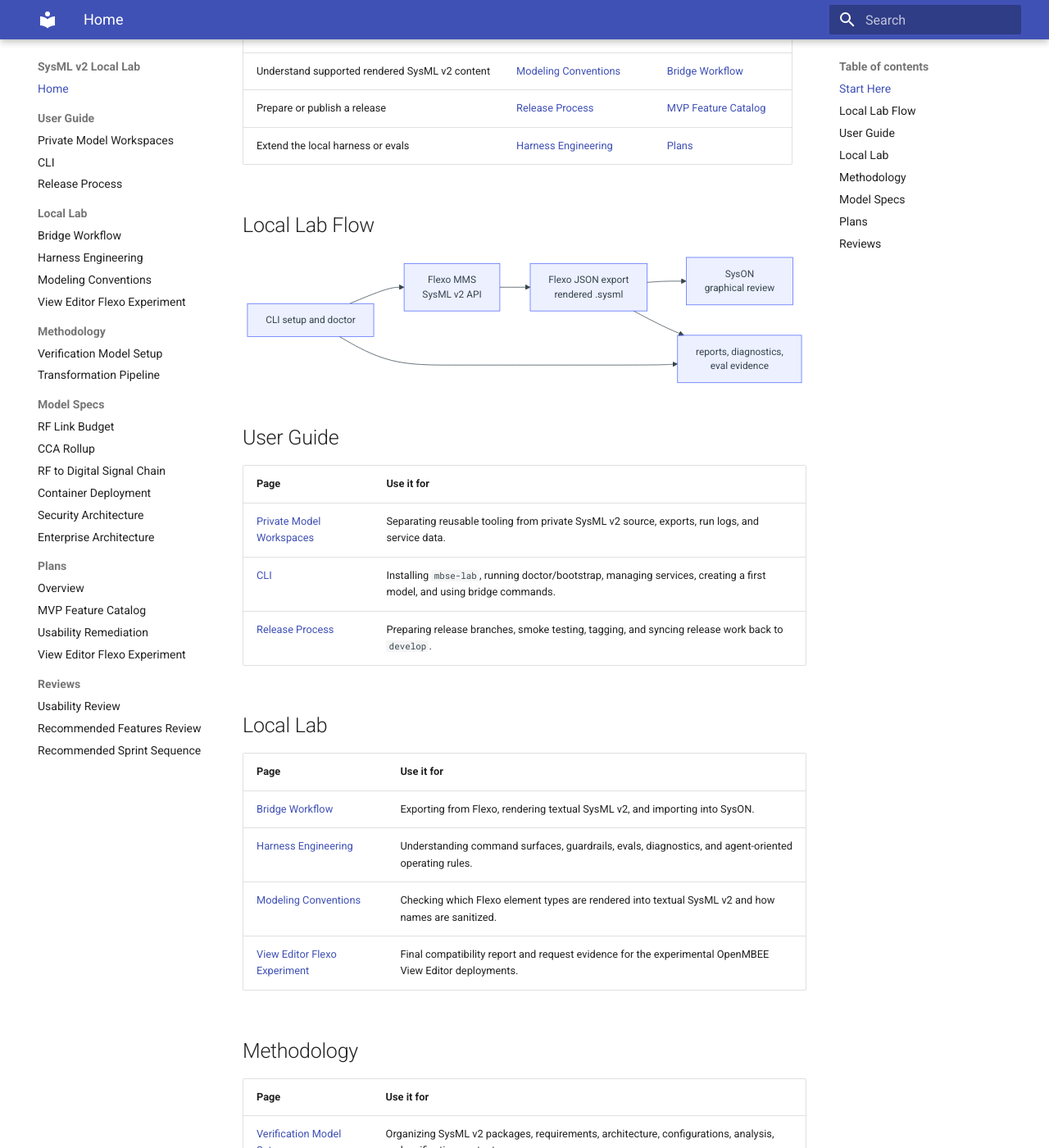
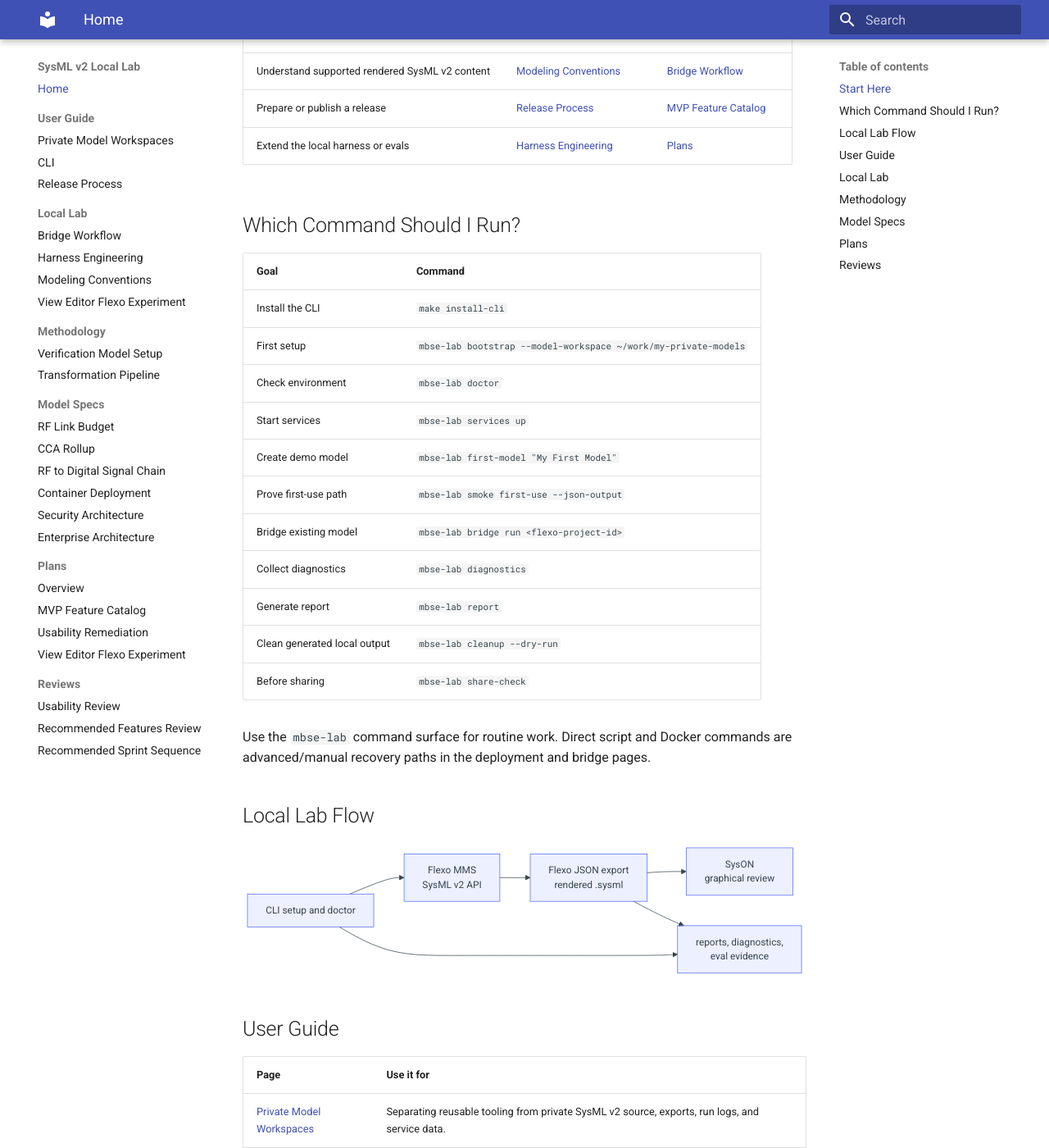
Before and after one commit to cosgroma/mbse-lab, an MkDocs documentation site: the page built from docs/index.md, in a window 1280 px wide and 1400 px high, scrolled down 440 px. Shown: the whole window at 82% size. Built offline with MkDocs 1.6.1 and Material for MkDocs 9.7.7, drawn with Linux system fonts in a browser that asks for light colours.

Commit message:
Add README quickstart and command table

```diff
--- a/docs/index.md
+++ b/docs/index.md
@@ -14,6 +14,25 @@
 | Understand supported rendered SysML v2 content | [Modeling Conventions](lab/modeling-conventions.md) | [Bridge Workflow](lab/flexo-syson-bridge.md) |
 | Prepare or publish a release | [Release Process](user-guide/release-process.md) | [MVP Feature Catalog](plans/active/mvp-feature-catalog.md) |
 | Extend the local harness or evals | [Harness Engineering](lab/harness-engineering.md) | [Plans](plans/README.md) |
+
+## Which Command Should I Run?
+
+| Goal | Command |
+| --- | --- |
+| Install the CLI | `make install-cli` |
+| First setup | `mbse-lab bootstrap --model-workspace ~/work/my-private-models` |
+| Check environment | `mbse-lab doctor` |
+| Start services | `mbse-lab services up` |
+| Create demo model | `mbse-lab first-model "My First Model"` |
+| Prove first-use path | `mbse-lab smoke first-use --json-output` |
+| Bridge existing model | `mbse-lab bridge run <flexo-project-id>` |
+| Collect diagnostics | `mbse-lab diagnostics` |
+| Generate report | `mbse-lab report` |
+| Clean generated local output | `mbse-lab cleanup --dry-run` |
+| Before sharing | `mbse-lab share-check` |
+
+Use the `mbse-lab` command surface for routine work. Direct script and Docker
+commands are advanced/manual recovery paths in the deployment and bridge pages.
 
 ## Local Lab Flow
 
```
Also changed, not shown: README.md (+39 -11 lines).
